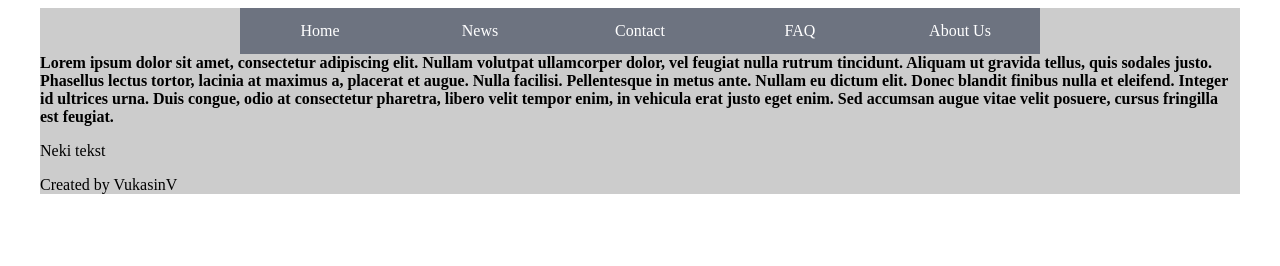
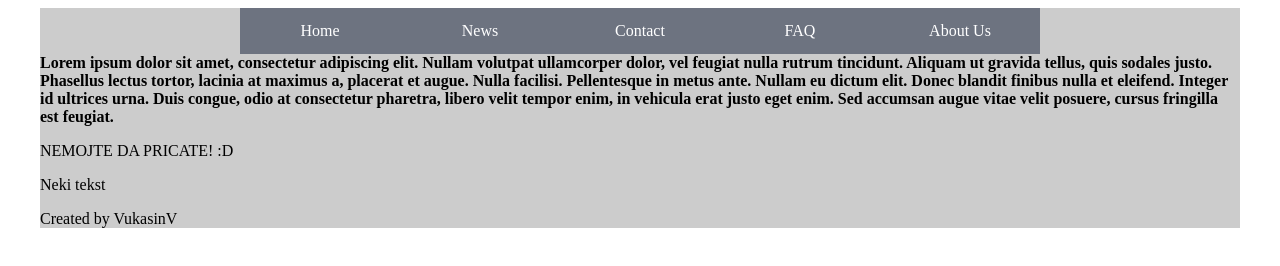
Before and after one commit to VukasinV/Website, a plain HTML site: page index.html in a window 1280 px wide. Drawn offline with Linux system fonts and the light colour scheme.

Commit message:
Neka izmena
Neka izmena

```diff
--- a/index.html
+++ b/index.html
@@ -24,6 +24,7 @@
 
 		<div class="articles">
 			<b>Lorem ipsum dolor sit amet, consectetur adipiscing elit. Nullam volutpat ullamcorper dolor, vel feugiat nulla rutrum tincidunt. Aliquam ut gravida tellus, quis sodales justo. Phasellus lectus tortor, lacinia at maximus a, placerat et augue. Nulla facilisi. Pellentesque in metus ante. Nullam eu dictum elit. Donec blandit finibus nulla et eleifend. Integer id ultrices urna. Duis congue, odio at consectetur pharetra, libero velit tempor enim, in vehicula erat justo eget enim. Sed accumsan augue vitae velit posuere, cursus fringilla est feugiat. </b>
+			<p> NEMOJTE DA PRICATE! :D </p>
 		</div>
 		<p> Neki tekst </p>
 		<div =id="footer">
```
